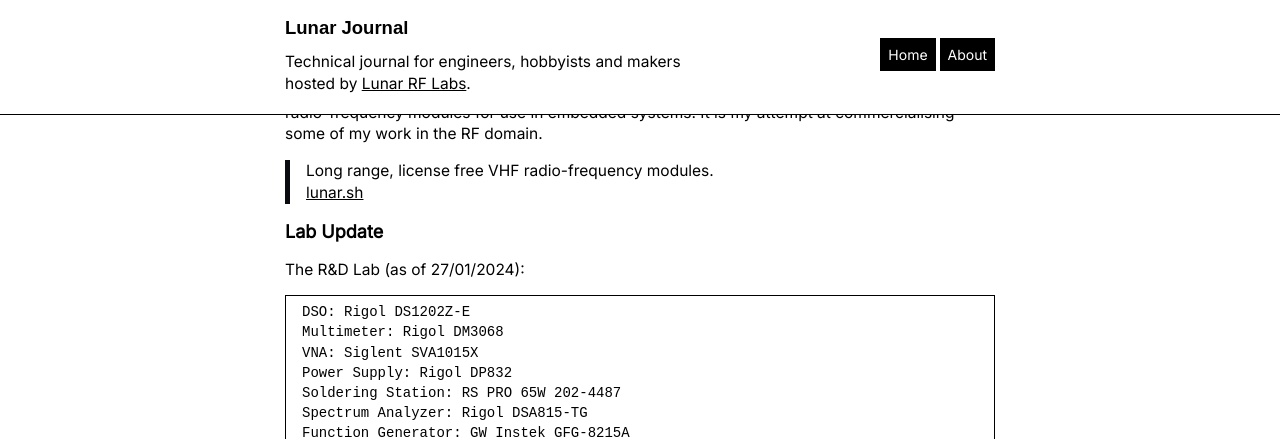
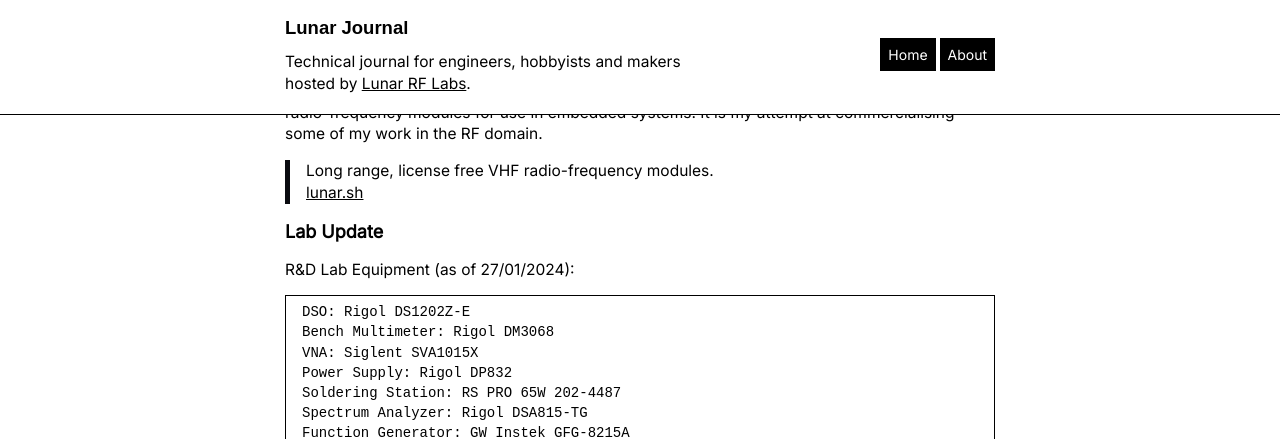
Before and after one commit to microstub/microstub.github.io, a Jekyll site: the page built from about.md, in a window 1280 px wide and 900 px high, scrolled down 1009 px, cut to the strip 0-439 px from the top of the window. Built offline with Jekyll 4.4.1, drawn with Linux system fonts in a browser that asks for light colours; comment, search, counter and statistics services are not loaded.

Commit message:
journal: update about.md

````diff
--- a/about.md
+++ b/about.md
@@ -56,11 +56,11 @@ RF domain.
 
 # Lab Update
 
-The R&D Lab (as of 27/01/2024):
+R&D Lab Equipment (as of 27/01/2024):
 
 ```
 DSO: Rigol DS1202Z-E
-Multimeter: Rigol DM3068
+Bench Multimeter: Rigol DM3068
 VNA: Siglent SVA1015X
 Power Supply: Rigol DP832
 Soldering Station: RS PRO 65W 202-4487
````
